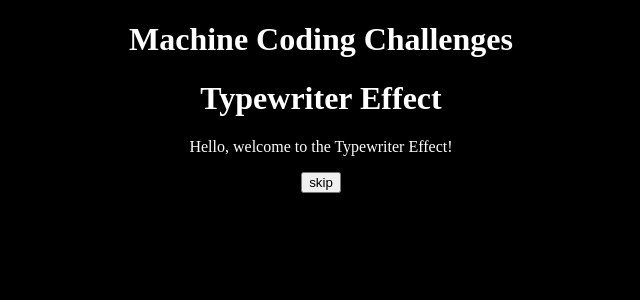
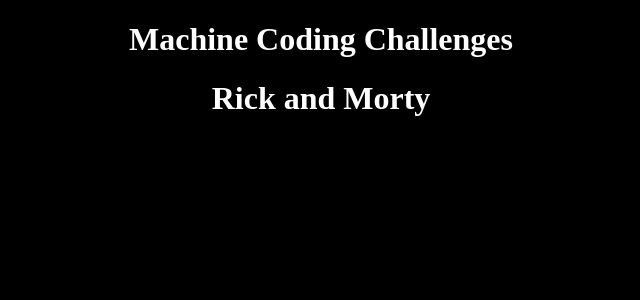
Before and after one commit to Vamsichowdhury/Frontend, a React (Vite) app in the folder react/machine-coding/machine-coding-challenges/: page / in a window 1280 px wide. Shown: the top 300 px of the page, without its empty margins (319-959 px from the left). Built offline with nearby package versions, Linux system fonts and the light colour scheme.

Commit message:
feat: Add Rick and Morty component and update App to include it

```diff
--- a/react/machine-coding/machine-coding-challenges/src/App.jsx
+++ b/react/machine-coding/machine-coding-challenges/src/App.jsx
@@ -1,6 +1,7 @@
 import "./App.css";
+import RickAndMorty from "./features/rick-and-morty/RickAndMorty";
 // import JsonFormatterValidator from "./features/json-formatter-validator/JsonFormatterValidator";
-import Typewriter from "./features/typewriter-effect/Typewriter";
+// import Typewriter from "./features/typewriter-effect/Typewriter";
 // import Quiz from "./features/quiz-app/Quiz";
 // import GridLightsII from "./features/grid-lights-2/GridLightsII";
 // import GridLights from "./features/grid-lights/GridLights";
@@ -74,7 +75,8 @@
         {/* <GridLightsII /> */}
         {/* <Quiz /> */}
         {/* <JsonFormatterValidator /> */}
-        <Typewriter />
+        {/* <Typewriter /> */}
+        <RickAndMorty />
       </div>
     </>
   );
--- /dev/null
+++ b/react/machine-coding/machine-coding-challenges/src/features/rick-and-morty/RickAndMorty.jsx
@@ -0,0 +1,7 @@
+export default function RickAndMorty() {
+  return (
+    <div>
+      <h1>Rick and Morty</h1>
+    </div>
+  );
+}
```
